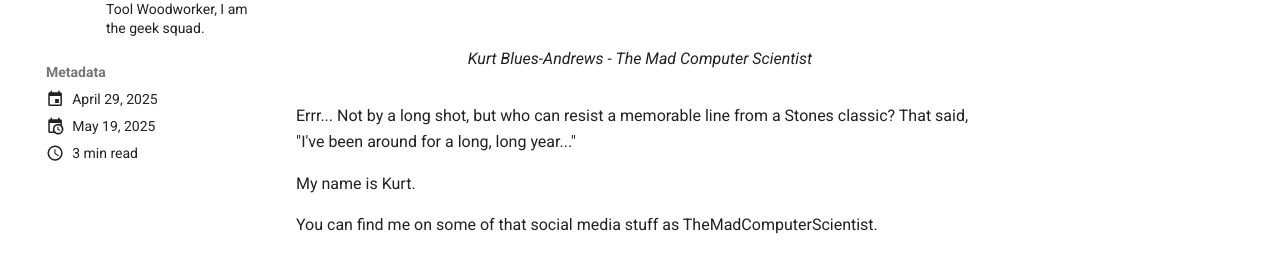
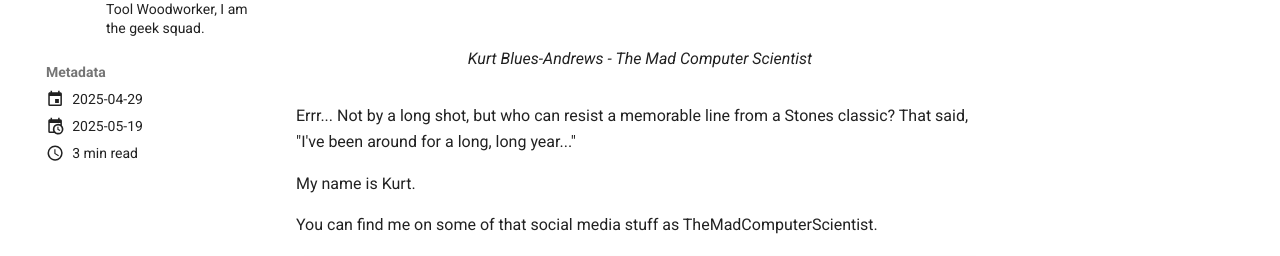
Before and after one commit to EuclidsToolworks/substack-automation, an MkDocs documentation site: the page built from docs/posts/post_20250429.md, in a window 1280 px wide. Shown: the part 287-543 px from the top of the page. Built offline with MkDocs 1.6.1 and Material for MkDocs 9.7.7, drawn with Linux system fonts in a browser that asks for light colours; part of the change alters nothing that is shown.

```diff
--- a/mkdocs.yml
+++ b/mkdocs.yml
@@ -45,13 +45,21 @@ plugins:
   - blog:
       enabled: true
       blog_dir: .
+      post_date_format: yyyy-MM-dd
       post_url_format: "{slug}"
   - rss:
+      enabled: true
       match_path: posts/.*
-      pretty_print: true
       date_from_meta:
         as_creation: date.created
         as_update: date.updated
+      abstract_chars_count: 0
+      use_page_content: true
+      image: true
+      feed_title: Euclid's Toolworks Substack
+      feed_url: https://euclidstoolworks.github.io/substack-automation/feed_rss_created.xml
+      pretty_print: true
+
 
 extra:
   social:
```
